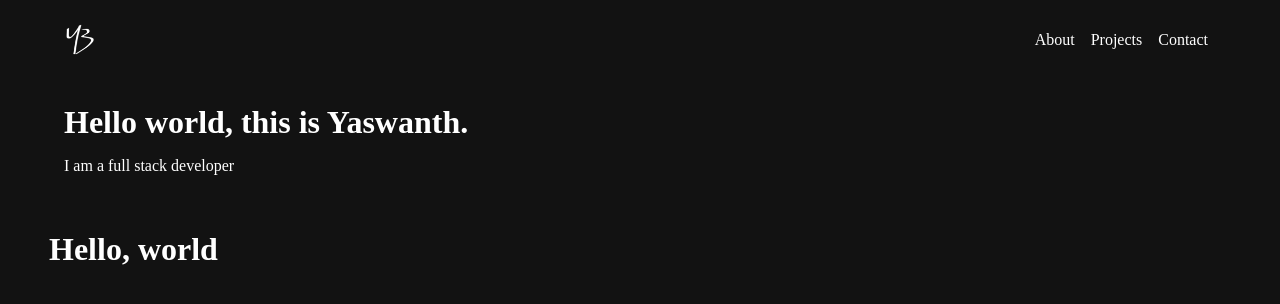
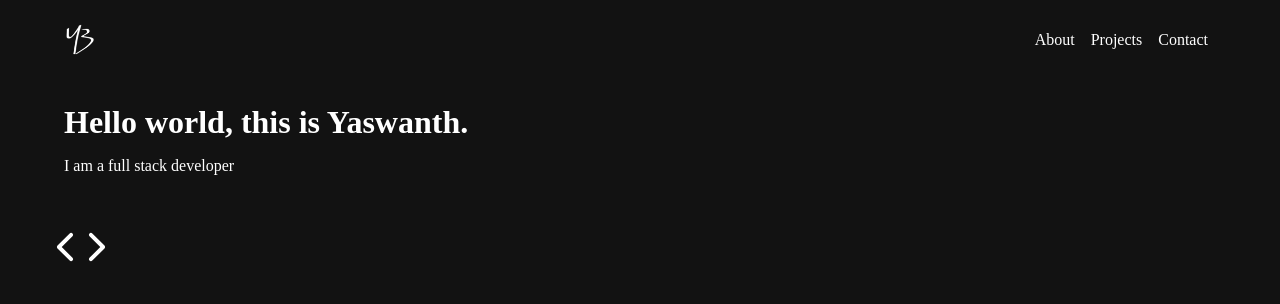
Before and after one commit to yashbellam97/yashbellam97.github.io, a React (Create React App) app: page / in a window 1280 px wide. Shown: the top 304 px of the page. Built offline with nearby package versions, Linux system fonts and the light colour scheme.

Commit message:
Add arrows to scroll projects

```diff
--- a/src/App.scss
+++ b/src/App.scss
@@ -58,4 +58,13 @@ header {
     padding: 0 1.5em 2em;
     max-width: 1230px;
     margin: 0 auto;
+
+    .arrow {
+        height: 2em;
+        filter: invert(100%);
+    }
+
+    #left-arrow {
+        transform: rotateZ(180deg);
+    }
 }
--- a/src/components/ProjectsWrapper.js
+++ b/src/components/ProjectsWrapper.js
@@ -2,11 +2,14 @@ import React from "react";
 
 import Wrapper from "./Wrapper";
 
+import arrow from "../images/arrow-icon.svg"
+
 function ProjectsWrapper() {
     return (
         <div className="projects-wrapper">
-            <Wrapper className="extended-wrapper">
-                <h1>Hello, world</h1>
+            <Wrapper className={["extended-wrapper", "carousel-container"].join(" ")}>
+                <img src={arrow} id="left-arrow" className="arrow" alt="Move project cards to the right"/>
+                <img src={arrow} id="right-arrow" className="arrow" alt="Move project cards to the left"/>
             </Wrapper>
         </div>
     );
```
Also changed, not shown: src/images/arrow-icon.svg (added).
